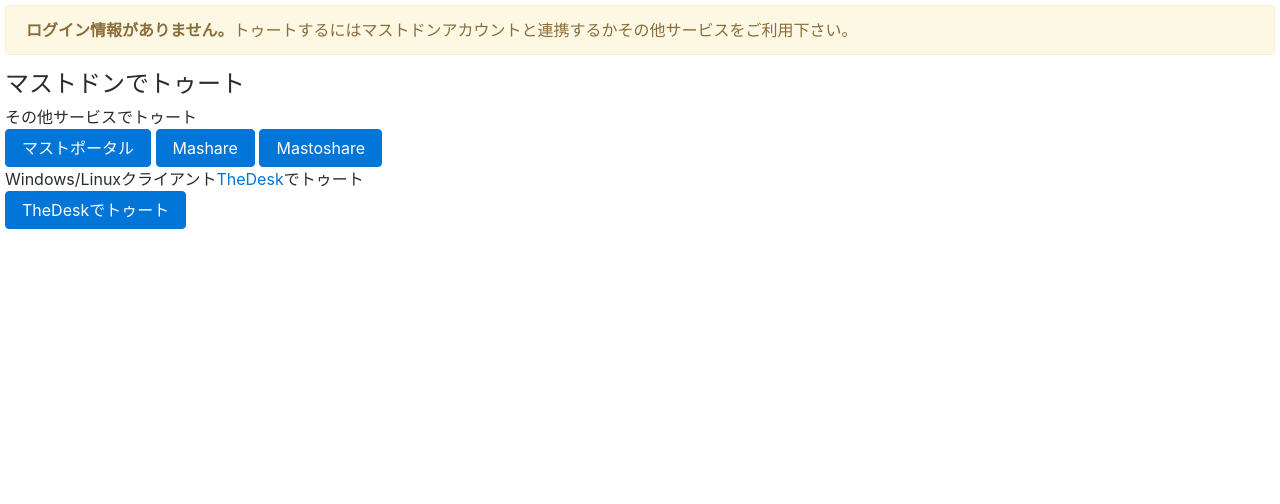
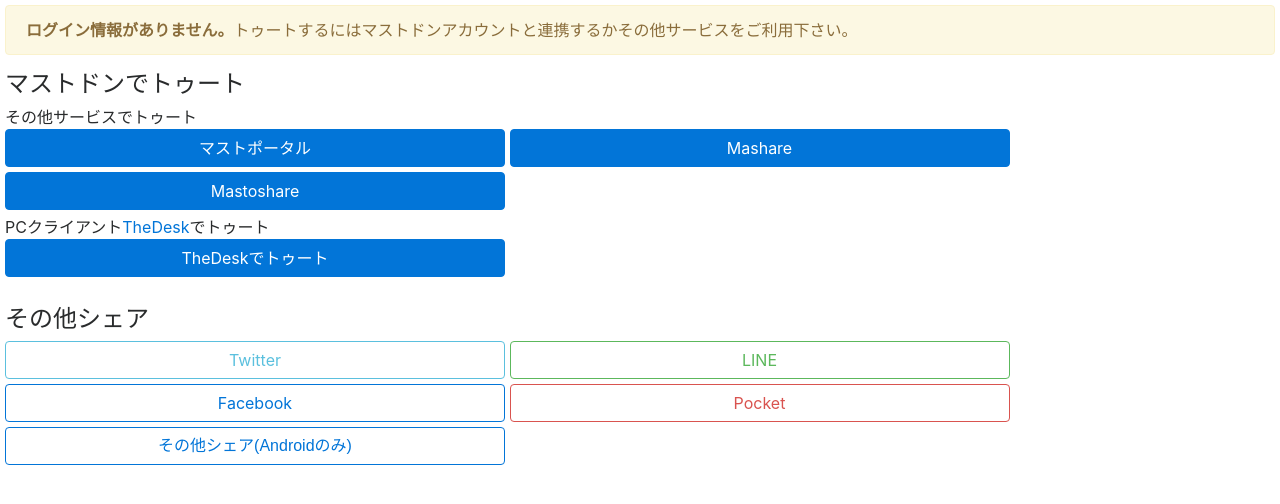
Before and after one commit to donkenorg/vanilla-mastodon-login, a PHP site: page /share/index.php?text=1 in a window 1280 px wide. Shown: the top 504 px of the page. Run offline with PHP 8.4, Linux system fonts and the light colour scheme; data that the repository does not hold is empty; a stand-in replaces the project's code that opens the database connection; some libraries are stand-ins or nearby versions.

Commit message:
v6 (details are on README.md)

```diff
--- a/mastodon-login/index.php
+++ b/mastodon-login/index.php
@@ -151,7 +151,7 @@ function login(url) {
 		},
 		body: JSON.stringify({
 			scopes: 'read write',
-			client_name: "Vanilla Mastdon Login",
+			client_name: "Vanilla Mastodon Login",
 			redirect_uris: red
 		})
 	}).then(function(response) {
--- a/mastodon-login/share/index.php
+++ b/mastodon-login/share/index.php
@@ -69,6 +69,13 @@ function get_token() {
 <meta content="width=device-width,initial-scale=1.0" name="viewport">
 <meta charset="utf-8">
 <title>Mastodon Share</title>
+<style>
+.btn{
+    width:100%;
+    max-width:500px;
+    margin-bottom:5px;
+}
+</style>
 </head>
 <body style="padding:5px;">
 <?php echo $message; ?>
@@ -77,14 +84,27 @@ function get_token() {
 <form method="post">
 <div class="form-group">
     <label for="exampleTextarea">トゥート内容</label>
-    <textarea class="form-control" id="exampleTextarea" name="text"><?php echo $_GET["text"]; ?></textarea>
-    <input type="submit" class="btn btn-primary" value="トゥート">
+    <textarea class="form-control" id="exampleTextarea" name="text"><?php echo $_GET["text"]; ?> - <?php echo $_GET["url"]; ?></textarea>
+    <input type="submit" class="btn btn-primary" value="トゥート" style="margin-top:5px">
   </div>
 </div>
 </form>
 その他サービスでトゥート<br>
-<a href="https://mastportal.info/intent?text=<?php echo $_GET["text"] ?>" class="btn btn-primary" target="_blank">マストポータル</a>
-<a href="https://masha.re/#<?php echo $_GET["text"] ?>" class="btn btn-primary" target="_blank">Mashare</a>
-<a href="https://mastoshare.net/post.php?text=<?php echo $_GET["text"]; ?>" class="btn btn-primary" target="_blank">Mastoshare</a><br>
-Windows/Linuxクライアント<a href="https://thedesk.top" target="_blank">TheDesk</a>でトゥート<br>
-<a href="thedesk://share?code=<?php echo $_GET["text"] ?>" class="btn btn-primary">TheDeskでトゥート</a>
+<a href="https://mastportal.info/intent?text=<?php echo $_GET["text"] ?> - <?php echo $_GET["url"]; ?>" class="btn btn-primary" target="_blank">マストポータル</a>
+<a href="https://masha.re/#<?php echo $_GET["text"] ?> - <?php echo $_GET["url"]; ?>" class="btn btn-primary" target="_blank">Mashare</a>
+<a href="https://mastoshare.net/post.php?text=<?php echo $_GET["text"]; ?> - <?php echo $_GET["url"]; ?>" class="btn btn-primary" target="_blank">Mastoshare</a><br>
+PCクライアント<a href="https://thedesk.top" target="_blank">TheDesk</a>でトゥート<br>
+<a href="thedesk://share?code=<?php echo $_GET["text"] ?> - <?php echo $_GET["url"]; ?>" class="btn btn-primary">TheDeskでトゥート</a>
+<br><br>
+<h4>その他シェア</h4>
+    <a class="btn btn-outline-info" href="http://twitter.com/intent/tweet?text=<?php echo $_GET["text"] ?>&url=<?php echo $_GET["url"]; ?>">Twitter</a>
+    <a class="btn btn-outline-success" href="http://line.me/R/msg/text/?<?php echo $_GET["text"] ?> - <?php echo $_GET["url"]; ?>">LINE</a>
+    <a class="btn btn-outline-primary" href="https://www.facebook.com/sharer/sharer.php?u=<?php echo $_GET["url"]; ?>">Facebook</a>
+    <a class="btn btn-outline-danger" href="http://getpocket.com/edit?url=<?php echo $_GET["url"]; ?>&title=<?php echo $_GET["text"]; ?>">Pocket</a>
+    <button type="button" class="btn btn-outline-primary" id="share">その他シェア(Androidのみ)</button>
+<script>
+document.querySelector('#share').addEventListener('click', (e) => {
+    navigator.share({title:'<?php echo $_GET["text"] ?>', url:'<?php echo $_GET["url"]; ?>'});
+});
+
+</script>
```
Also changed, not shown: README.md, mastodon-login/README.md (added).
